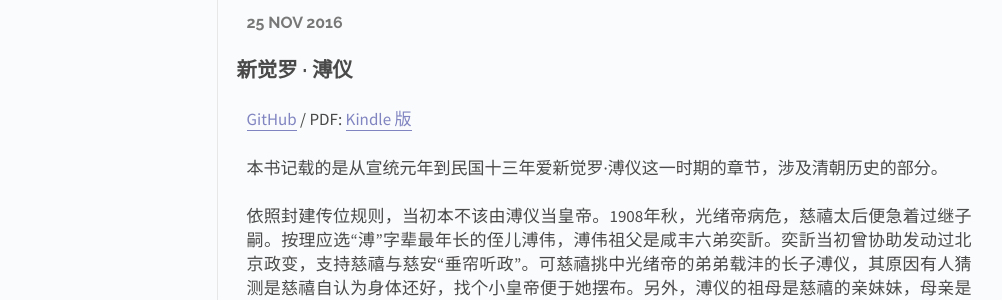
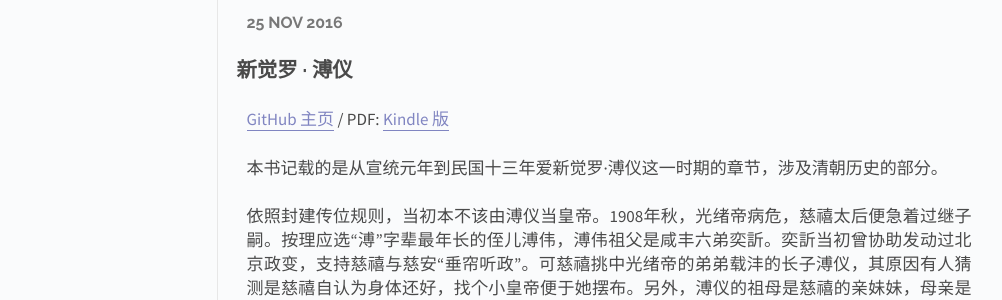
Before and after one commit to M-Mono/m-mono.github.io, a Jekyll site: the page built from _posts/2016-11-26-The-First-Half-of-My-Life.md, in a window 1280 px wide. Shown: the part 440-740 px from the top of the page, without its empty margins (141-1143 px from the left). Built offline with Jekyll 4.4.1, drawn with Linux system fonts in a browser that asks for light colours; Markdown is read by kramdown in place of the engine named in the settings.

Commit message:
更新我的前半生链接

```diff
--- a/_posts/2016-11-26-The-First-Half-of-My-Life.md
+++ b/_posts/2016-11-26-The-First-Half-of-My-Life.md
@@ -8,7 +8,7 @@
 
 ## 新觉罗 · 溥仪
 
-[GitHub](https://m-mono.github.io) / PDF: [Kindle 版](https://github.com/M-Mono/The-First-Half-of-My-Life/raw/master/我的前半生%20·%20溥仪%20(Kindle).pdf)
+[GitHub 主页](https://github.com/M-Mono/The-First-Half-of-My-Life) / PDF: [Kindle 版](https://github.com/M-Mono/The-First-Half-of-My-Life/raw/master/我的前半生%20·%20溥仪%20(Kindle).pdf)
 
 本书记载的是从宣统元年到民国十三年爱新觉罗·溥仪这一时期的章节，涉及清朝历史的部分。
 
```
